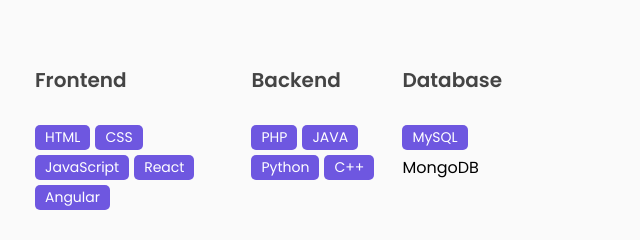
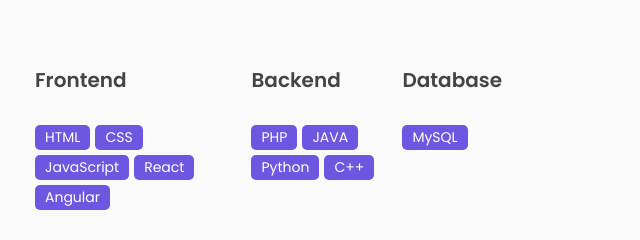
Before and after one commit to abishakegaur/Portfolio-Abishake.Gaur, a plain HTML site: page index.html in a window 1280 px wide. Shown: the part 940-1180 px from the top of the page, 640-1280 px from the left. Drawn offline with nearby package versions, Linux system fonts and the light colour scheme.

Commit message:
Update index.html

```diff
--- a/index.html
+++ b/index.html
@@ -181,7 +181,7 @@
                     </div>
                     <div class="skills-list">
                         <span>MySQL</span
-                        <span>MongoDB</span>
+
                     </div>
                 </div>
             </div>
```
